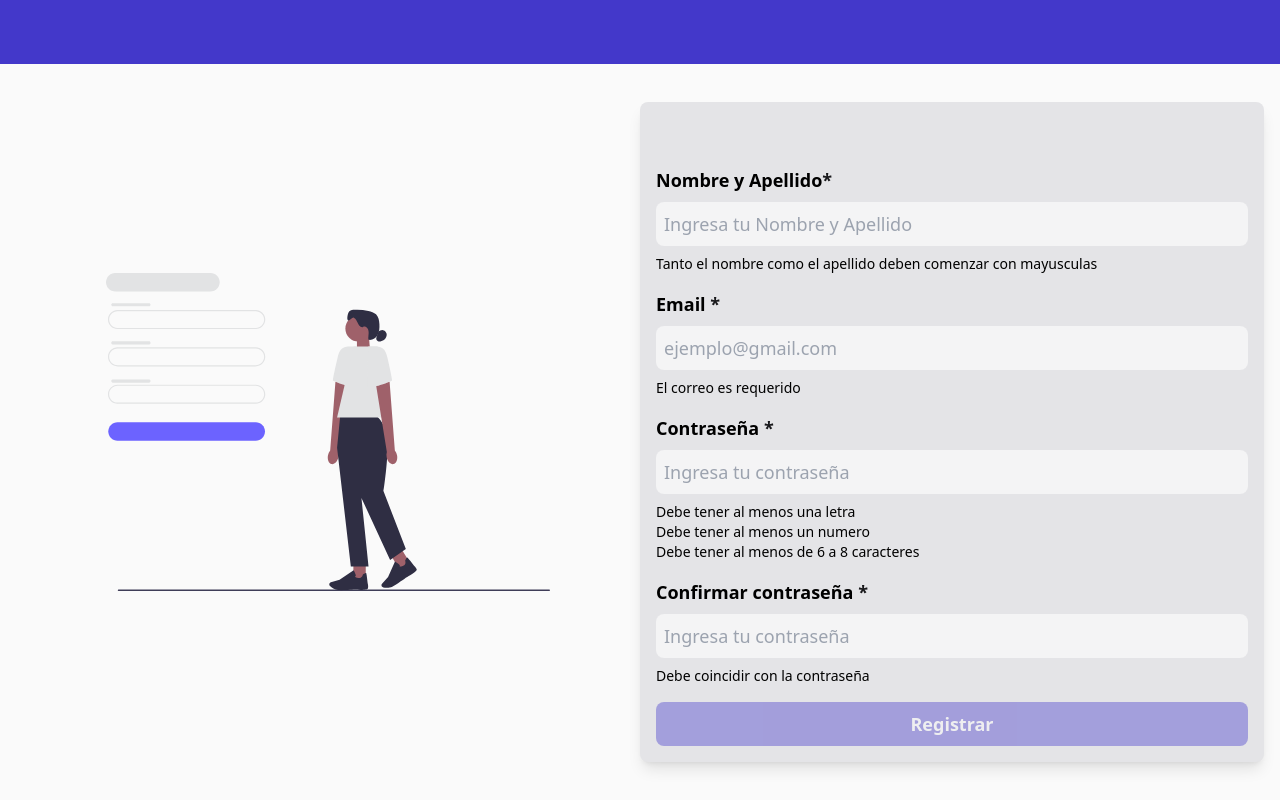
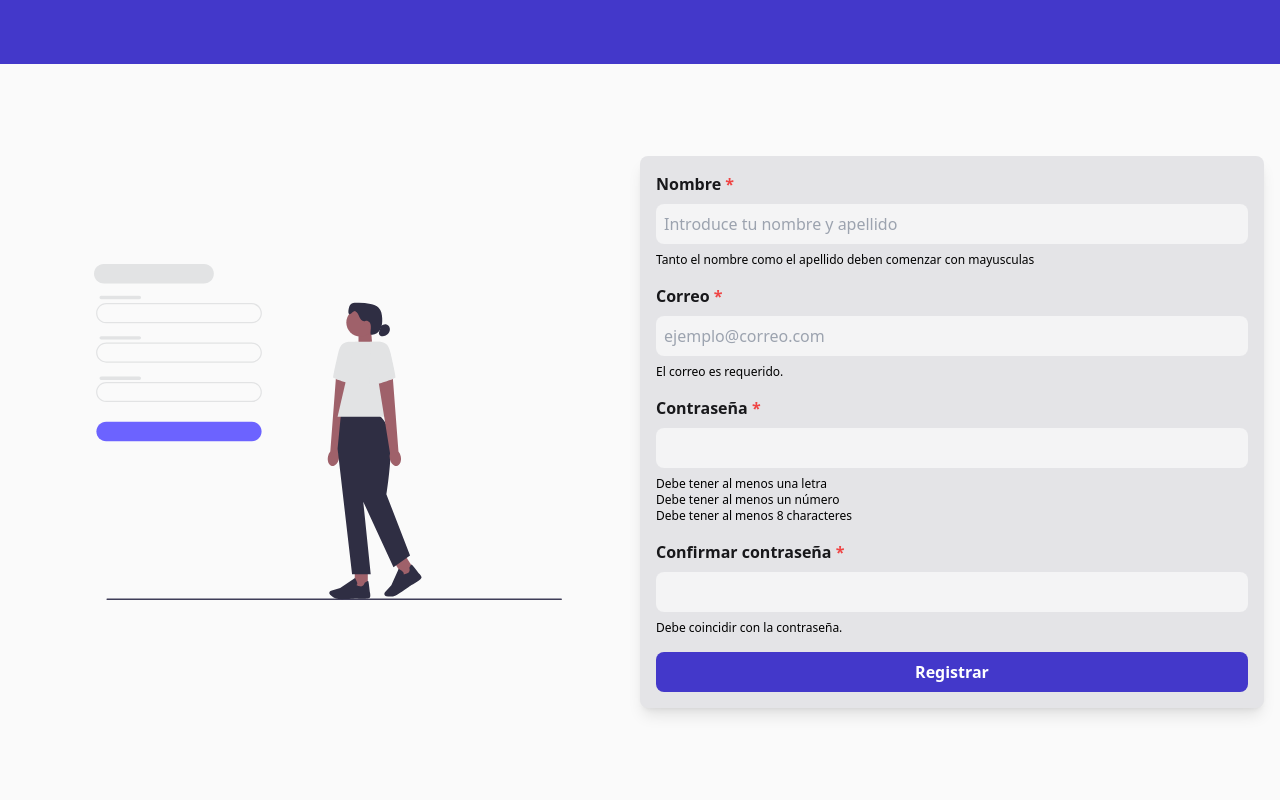
Before and after one commit to rafaeltriasdev/TodoListPrueba, a website: page views/signup/index.html in a window 1280 px wide. Drawn offline with nearby package versions, Linux system fonts and the light colour scheme; files whose address does not match are found by name.

Commit message:
update index.js

```diff
--- a/views/signup/index.html
+++ b/views/signup/index.html
@@ -1,106 +1,102 @@
 <!DOCTYPE html>
 <html lang="en">
 <head>
-    <meta charset="UTF-8" />
-    <meta name="viewport" content="width=device-width, initial-scale=1.0" />
+  <meta charset="UTF-8">
+  <meta http-equiv="X-UA-Compatible" content="IE=edge">
+  <meta name="viewport" content="width=device-width, initial-scale=1.0">
+  <link rel="stylesheet" href="/styles/output.css">
+  <script src="https://unpkg.com/axios/dist/axios.min.js"></script>
   <title>Registro</title>
-    <script src="https://unpkg.com/axios/dist/axios.min.js"></script>
-    <link rel="stylesheet" href="/styles/output.css" />
 </head>
-  <body class="bg-zinc-50 h-screen">
-    <nav
-      id="navbar"
-      class="fixed top-0 left-0 right-0 bg-indigo-700 h-16"
-    ></nav>
+<body class="bg-zinc-50">
+  <nav id="navbar" class="fixed top-0 right-0 left-0 bg-indigo-700 h-16">
+  </nav>
 
-    <div id="notification" class="fixed top-20 right-0 left-0"></div>
+  <div id="notification" class="fixed top-20 left-0 right-0">
 
-    <div
-      class="flex pt-16 h-full max-w-7xl mx-auto justify-center items-center px-4"
-    >
-      <div class="hidden lg:flex w-2/4 justify-center items-center px-4">
-        <img class="w-3/4" src="/images/signup.svg" alt="image" />
   </div>
-      <form
-        id="form"
-        class="flex pt-16 flex-col gap-4 bg-zinc-200 p-4 rounded-lg text-lg shadow-lg lg:w-2/4"
-      >
+
+  <div class="pt-16 h-screen flex max-w-7xl mx-auto justify-center items-center px-4">
+    <div class="hidden lg:flex w-2/4 justify-center items-center">
+      <img class="w-3/4" src="/images/signup.svg"  alt="imagen para registro">
+    </div>
+    <form id="form" class="flex flex-col gap-4 bg-zinc-200 p-4 rounded-lg text-md shadow-lg lg:w-2/4">
       <div class="flex flex-col gap-2">
-          <label class="font-bold" for="name-input"
-            >Nombre y Apellido<span class="text-red-500 text-zinc-900"
-              >*</span
-            ></label
-          >
+        <label for="name-input" class="font-bold text-zinc-900">
+          Nombre <span class="text-red-500">*</span>
+        </label>
         <input
+          type="text"
           id="name-input"
-            type="text"
           name="name-input"
           autocomplete="off"
-            placeholder="Ingresa tu Nombre y Apellido"
+          placeholder="Introduce tu nombre y apellido"
           class="rounded-lg p-2 bg-zinc-100 focus:outline-indigo-700"
-          />
-          <p class="text-sm etxt-zinc-800">
-            Tanto el nombre como el apellido deben comenzar con mayusculas
+        >
+        <p class="text-xs text-zinc-800">Tanto el nombre como el apellido deben comenzar con mayusculas</p>
+      </div>
+
+      <div class="flex flex-col gap-2">
+        <label for="name-input" class="font-bold text-zinc-900">
+          Correo <span class="text-red-500">*</span>
+        </label>
+        <input
+          type="email"
+          id="email-input"
+          name="email-input"
+          autocomplete="off"
+          placeholder="ejemplo@correo.com"
+          class="rounded-lg p-2 bg-zinc-100 focus:outline-indigo-700"
+        >
+        <p class="text-xs text-zinc-800">El correo es requerido.</p>
+      </div>
+
+      <div class="flex flex-col gap-2">
+        <label for="name-input" class="font-bold text-zinc-900">
+          Contraseña <span class="text-red-500">*</span>
+        </label>
+        <input
+          type="password"
+          id="password-input"
+          name="password-input"
+          autocomplete="off"
+          class="rounded-lg p-2 bg-zinc-100 focus:outline-indigo-700"
+        >
+        <p class="text-xs text-zinc-800">
+          Debe tener al menos una letra <br>
+          Debe tener al menos un número <br>
+          Debe tener al menos 8 characteres
         </p>
       </div>
+
       <div class="flex flex-col gap-2">
-          <label class="font-bold" for="email-input"
-            >Email <span class="text-red-500 text-zinc-900">*</span></label
+        <label for="name-input" class="font-bold text-zinc-900">
+          Confirmar contraseña <span class="text-red-500">*</span>
+        </label>
+        <input
+          type="password"
+          id="match-input"
+          name="match-input"
+          autocomplete="off"
+          class="rounded-lg p-2 bg-zinc-100 focus:outline-indigo-700"
         >
-          <input
-            id="email-input"
-            type="text"
-            name="email-input"
-            autocomplete="off"
-            placeholder="ejemplo@gmail.com"
-            class="rounded-lg p-2 bg-zinc-100 focus:outline-indigo-700"
-          />
-          <p class="text-sm etxt-zinc-800">El correo es requerido</p>
-        </div>
-        <div class="flex flex-col gap-2">
-          <label class="font-bold" for="password-input"
-            >Contraseña <span class="text-red-500 text-zinc-900">*</span></label
-          >
-          <input
-            id="password-input"
-            type="password"
-            name="password-input"
-            autocomplete="off"
-            placeholder="Ingresa tu contraseña"
-            class="rounded-lg p-2 bg-zinc-100 focus:outline-indigo-700"
-          />
-          <p class="text-sm etxt-zinc-800">
-            Debe tener al menos una letra <br />
-            Debe tener al menos un numero <br />
-            Debe tener al menos de 6 a 8 caracteres
+        <p class="text-xs text-zinc-800">
+          Debe coincidir con la contraseña.
         </p>
       </div>
-        <div class="flex flex-col gap-2">
-          <label class="font-bold" for="password-input"
-            >Confirmar contraseña
-            <span class="text-red-500 text-zinc-900">*</span></label
-          >
-          <input
-            id="match-input"
-            type="password"
-            name="match-input"
-            autocomplete="off"
-            placeholder="Ingresa tu contraseña"
-            class="rounded-lg p-2 bg-zinc-100 focus:outline-indigo-700"
-          />
-          <p class="text-sm etxt-zinc-800">Debe coincidir con la contraseña</p>
-        </div>
+
       <button
         id="form-btn"
-          class="bg-indigo-700 py-2 px-4 rounded-lg font-bold text-white hover:bg-indigo-800 text-center transition ease-in-out disabled:opacity-40 disabled:cursor-not-allowed"
         disabled
+        class="bg-indigo-700 py-2 px-4 rounded-lg font-bold text-white hover:bg-indigo-800 text-center transition ease-in-out disabled:opacity-50 disabled:cursor-not-allowed"
       >
         Registrar
       </button>
     </form>
   </div>
+
+  <script src="/components/nav.js"></script>
   <script src="index.js"></script>
-    <script src="/components/nav.js"></script>
   <script type="module" src="../components/notification.js"></script>
 </body>
 </html>
```
Lines whose indentation alone changed are shown as unchanged.
